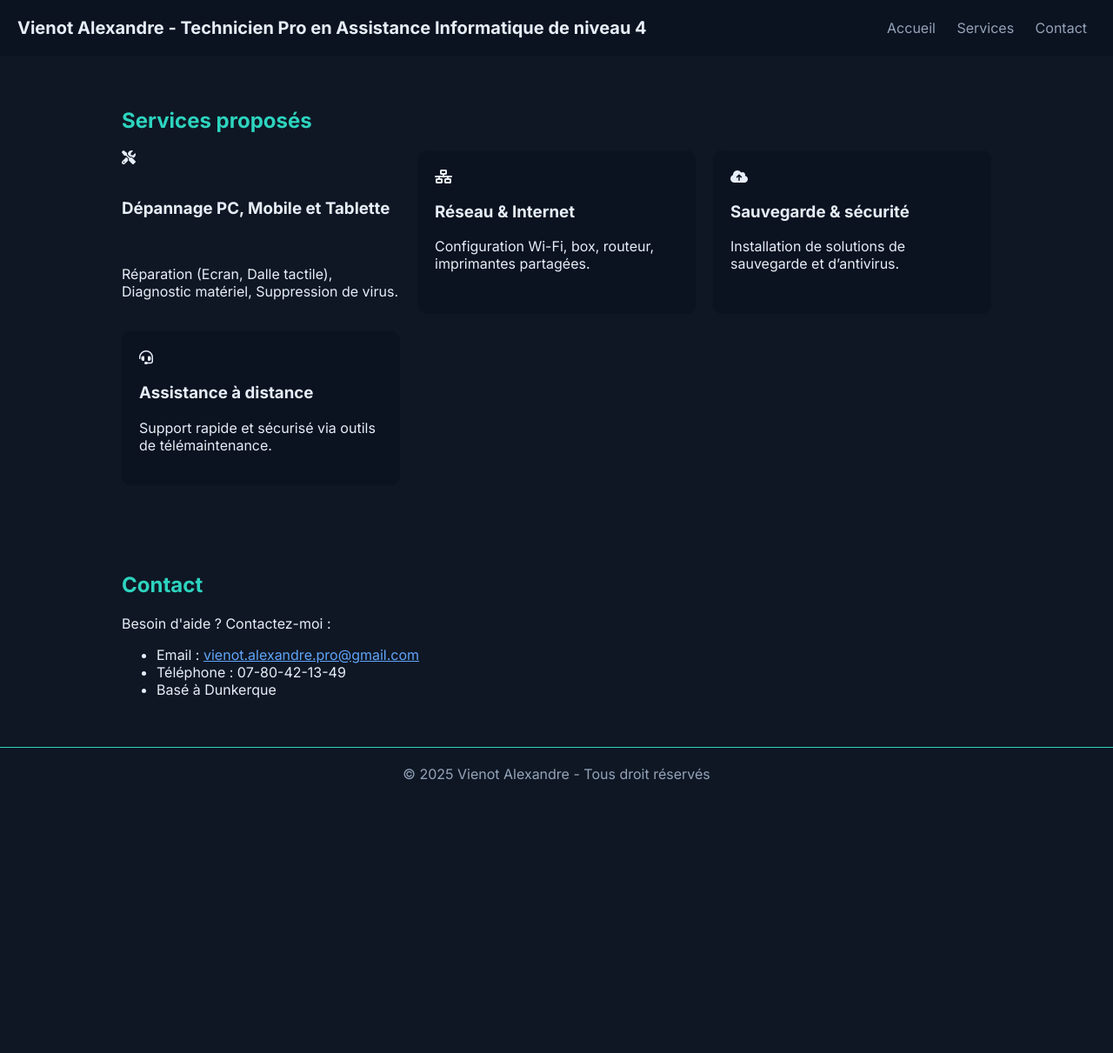
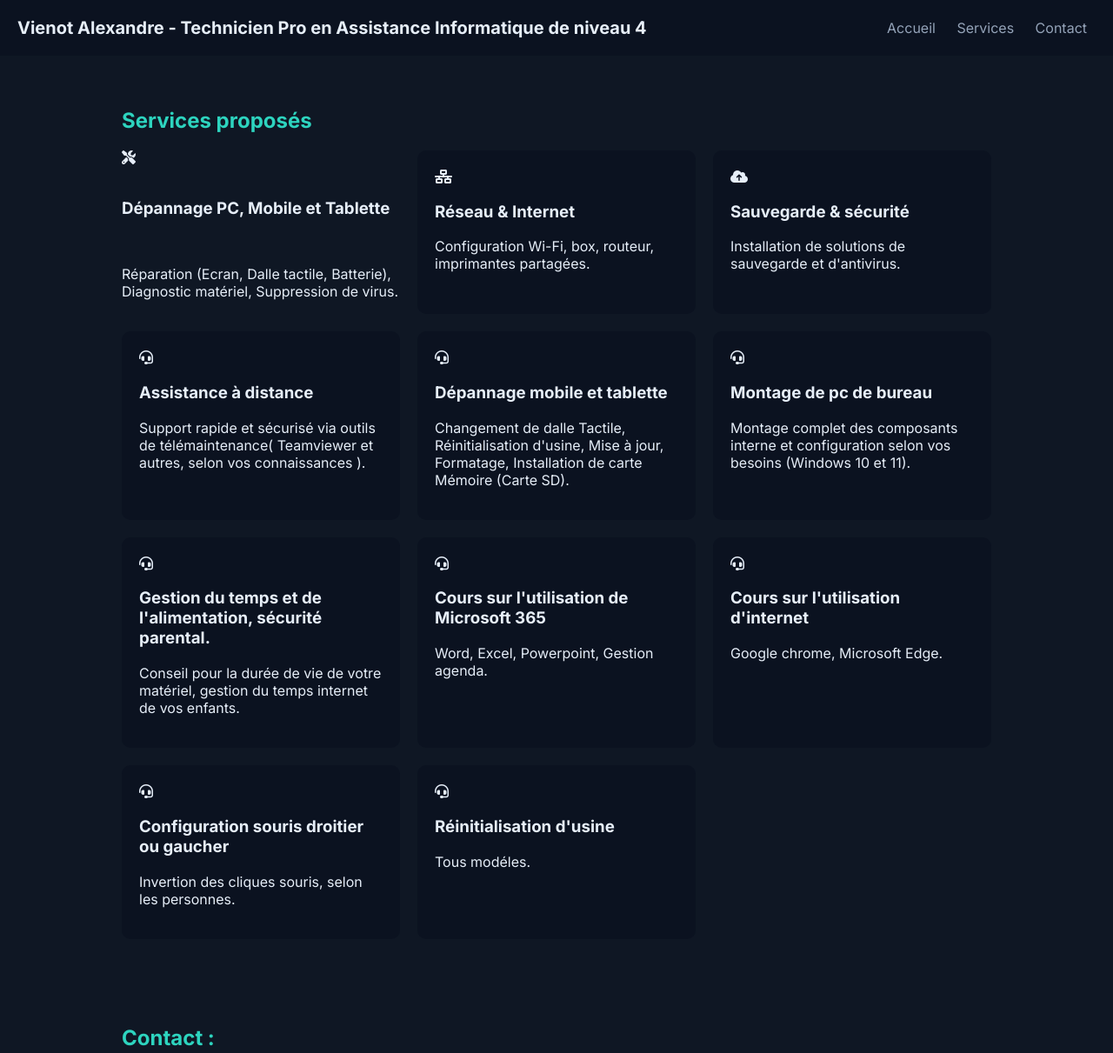
Before and after one commit to vienotalexandrepro-design/site-technicien-Alexandre, a plain HTML site: page index.html in a window 1280 px wide. Shown: the top 1211 px of the page at 87% size. Before the commit the page ends 920 px from the top, so only its background shows below. Drawn offline with Linux system fonts and the light colour scheme.

Commit message:
Add files via upload

```diff
--- a/index.html
+++ b/index.html
@@ -3,8 +3,8 @@
     <head>
         <meta charset="utf-8">
         <meta name="viewport" content="width=device-width,initial-scale=1">
-        <title>Vienot Alexandre - Technicien en assistance informatique, Mobile et Tablette</title>
-        <meta name="description" content="Assistance informatique sur site et à distance - Dépannage, Installation, conseils, Maintenance. Vienot Alexandre, Technicien pro.">
+        <title>Vienot Alexandre - Technicien pro de niveau 4 en assistance informatique, Mobile et Tablette</title>
+        <meta name="description" content="Assistance informatique sur site et à distance - Dépannage, Installation, conseils, Maintenance. Vienot Alexandre, Technicien professionnel.">
         <link href="https://fonts.googleapis.com/css2?family=Inter:wght@300;400;600;700;800&display=swap" rel="stylesheet">
         <script src="https://kit.fontawesome.com/9b4f3c6c1a.js" crossorigin="anonymous"></script>
         <style>
@@ -34,20 +34,30 @@
         <section id="accueil">
             <h2>Services proposés</h2>
             <div class="services">
-            <div class="services"><i class="fa-solid fa-screwdriver-wrench"></i><h3>Dépannage PC, Mobile et Tablette</h3><p>Réparation (Ecran, Dalle tactile), Diagnostic matériel, Suppression de virus.</p></div>
+            <div class="services"><i class="fa-solid fa-screwdriver-wrench"></i><h3>Dépannage PC, Mobile et Tablette</h3><p>Réparation (Ecran, Dalle tactile, Batterie), Diagnostic matériel, Suppression de virus.</p></div>
             <div class="service"><i class="fa-solid fa-network-wired"></i><h3>Réseau & Internet</h3><p>Configuration Wi-Fi, box, routeur, imprimantes partagées.</p></div>
-            <div class="service"><i class="fa-solid fa-cloud-arrow-up"></i><h3>Sauvegarde & sécurité</h3><p>Installation de solutions de sauvegarde et d’antivirus.</p></div>
-            <div class="service"><i class="fa-solid fa-headset"></i><h3>Assistance à distance</h3><p>Support rapide et sécurisé via outils de télémaintenance.</p></div>
+            <div class="service"><i class="fa-solid fa-cloud-arrow-up"></i><h3>Sauvegarde & sécurité</h3><p>Installation de solutions de sauvegarde et d'antivirus.</p></div>
+            <div class="service"><i class="fa-solid fa-headset"></i><h3>Assistance à distance</h3><p>Support rapide et sécurisé via outils de télémaintenance( Teamviewer et autres, selon vos connaissances ).</p></div>
+            <div class="service"><i class="fa-solid fa-headset"></i><h3>Dépannage mobile et tablette</h3><p>Changement de dalle Tactile, Réinitialisation d'usine, Mise à jour, Formatage, Installation de carte Mémoire (Carte SD).</p></div>
+            <div class="service"><i class="fa-solid fa-headset"></i><h3>Montage de pc de bureau</h3></p>Montage complet des composants interne et configuration selon vos besoins (Windows 10 et 11).</p></div>
+            <div class="service"><i class="fa-solid fa-headset"></i><h3>Gestion du temps et de l'alimentation, sécurité parental.</h3></p>Conseil pour la durée de vie de votre matériel, gestion du temps internet de vos enfants.</p></div>
+            <div class="service"><i class="fa-solid fa-headset"></i><h3>Cours sur l'utilisation de Microsoft 365</h3></p> Word, Excel, Powerpoint, Gestion agenda.</p></div>
+            <div class="service"><i class="fa-solid fa-headset"></i><h3>Cours sur l'utilisation d'internet</h3></p>Google chrome, Microsoft Edge.</p></div>
+            <div class="service"><i class="fa-solid fa-headset"></i><h3>Configuration souris droitier ou gaucher</h3></p> Invertion des cliques souris, selon les personnes.</p></div>
+            <div class="service"><i class="fa-solid fa-headset"></i><h3>Réinitialisation d'usine</h3></p> Tous modéles.</p></div>
             </div>
         </section>
 
-        <section id="contact">
-            <h2>Contact</h2>
+        <section>
+            <h2>Contact :</h2>
             <p>Besoin d'aide ? Contactez-moi :</p>
             <ul>
                 <li>Email : <a href="mailto:vienot.alexandre.pro@gmail.com" style="color:#60a5fa;">vienot.alexandre.pro@gmail.com</a></li>
-                <li>Téléphone : 07-80-42-13-49</li>
-                <li>Basé à Dunkerque</li>
+                <li>Téléphone : 07-80-42-13-49 Pour toute demande complémentaire</li>
+                <li>Basé à Dunkerque - Dépannage Nord-Pas-de-Calais et à distance 24h/24, 6jours/7 ( via outils de contrôle à distance, sur autorisation du client ) </li>
+                    <li>Devis Gratuit</li>
+
+                </li>
                 </ul>
         </section>
 
@@ -56,7 +66,7 @@
         </footer>
 
         <script>
-            document.getElementById('year').textContent = new Date().getFullYear();
+            document.getElementById('year').textContent = new Date().getFullYear()
         </script>
     </body>
 </html>
```
